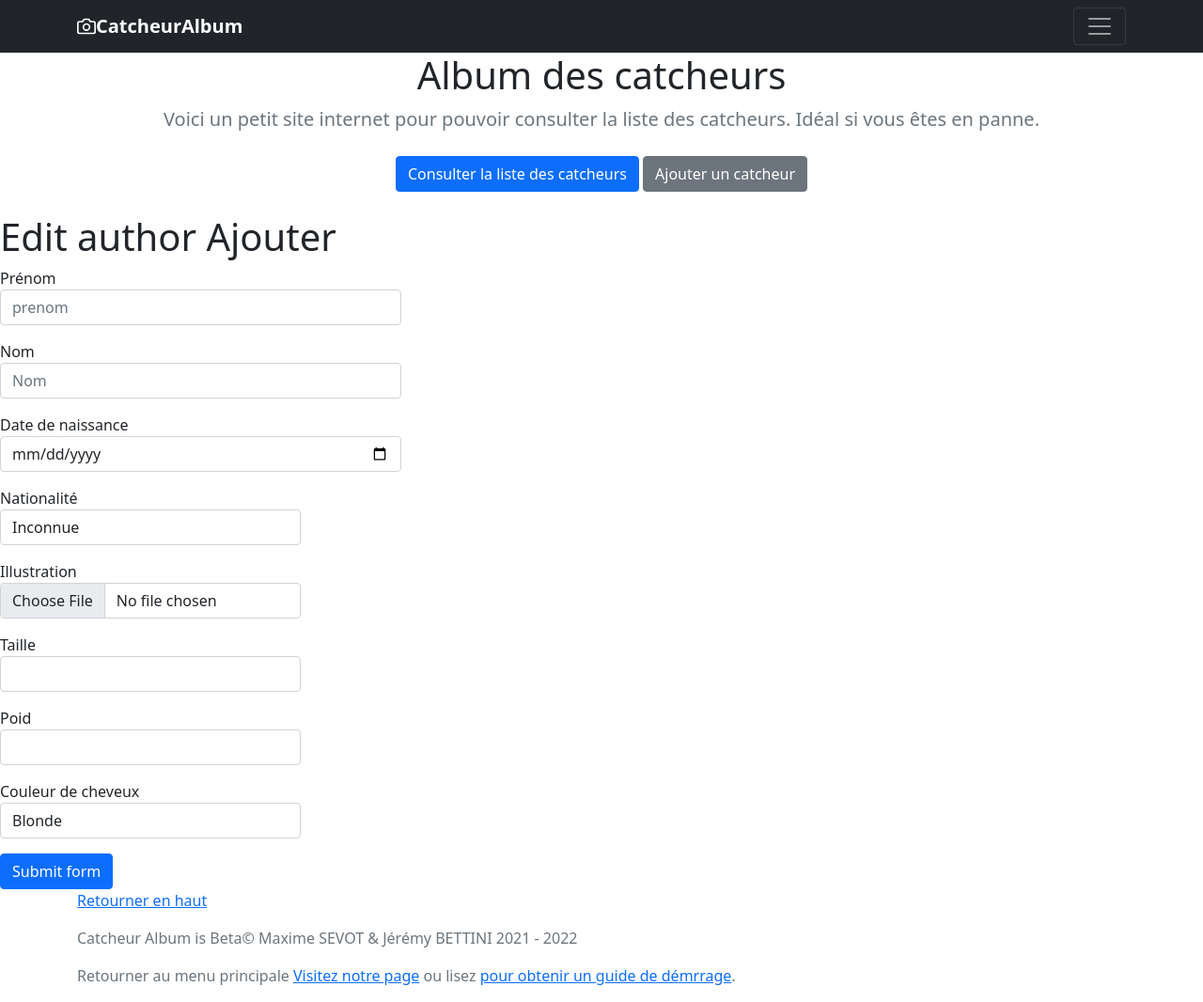
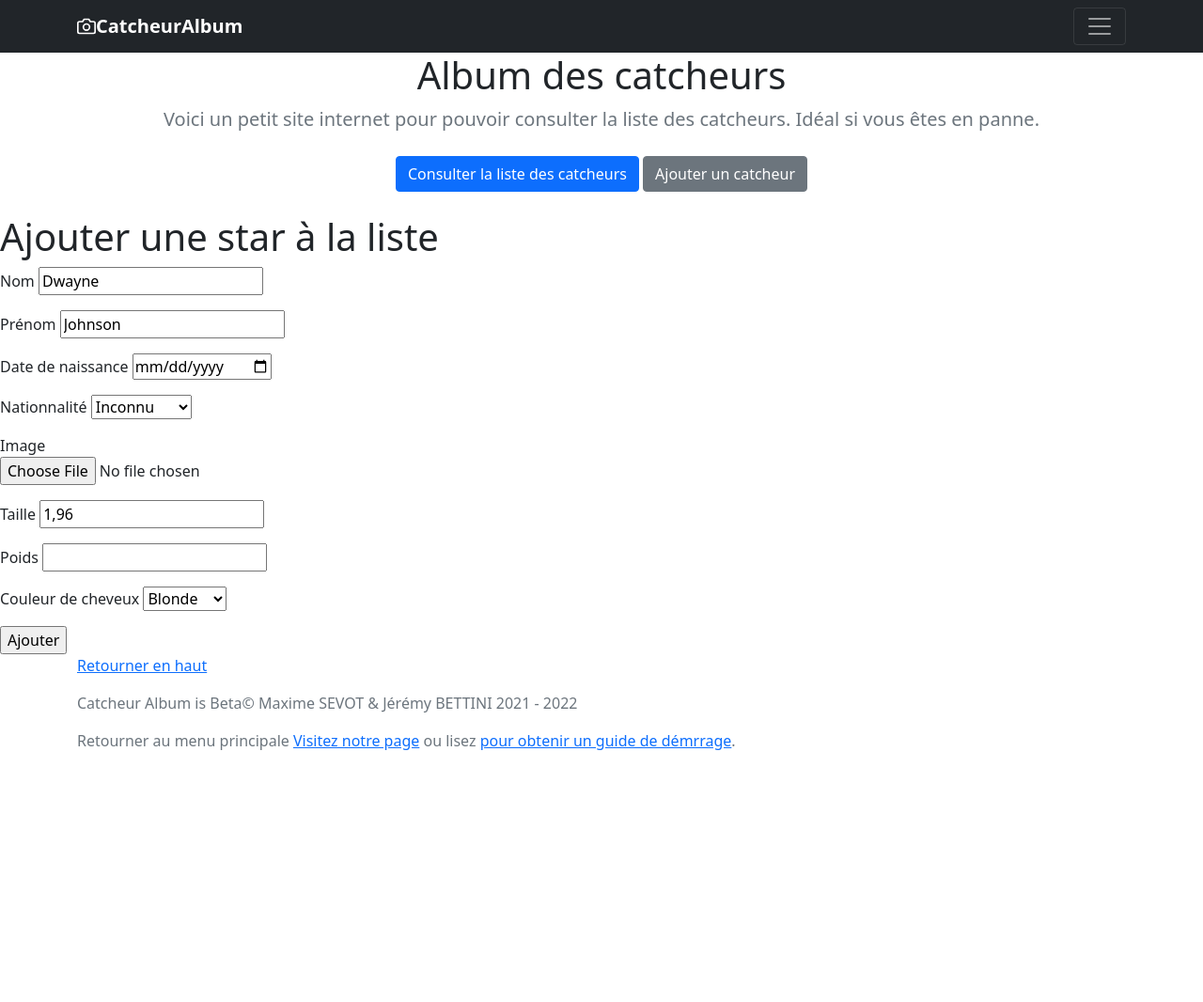
Before and after one commit to Asmeeeee/CatcheurPickerFlask, a Flask app: page /editModifier/1 in a window 1280 px wide. Shown: the whole page at 94% size. After the commit the page ends 798 px from the top, so only its background shows below. Run offline with Flask 2, Linux system fonts and the light colour scheme; data comes from the database, SQL or seed files in the repository; both versions use the stored data as it was after the commit; some libraries are stand-ins or nearby versions.

Commit message:
Début du mode d'édition

```diff
--- a/tuto/models.py
+++ b/tuto/models.py
@@ -8,7 +8,7 @@ def get_sample():
     return Star.query.limit(150).all()
 
 def get_star_detail(starid):
-    return Star.get(starid)
+    return Star.query.get_or_404(starid)
 
 def get_star_by_hair(couleur):
     return Star.query.filter(Star.starHair == couleur).all()
@@ -23,14 +23,14 @@ def get_star_by_origin(nationnalite="Americain"):
     return Star.query.filter(Star.starOrigin == nationnalite).all()
 
 def get_safe_mode():
-    return Star.query.filter(Star.starId == 1).all()
+    return Star.query.get_or_404(Star.starId == 1).all()
 
-def get_lastId():
-    max_id = db.session.query(func.max(Star.starId)).scalar()
-    return max_id + 1
+# def get_lastId():
+#     max_id = db.session.query(func.max(Star.starId)).scalar()
+#     return max_id + 1
 
-def get_user(id):
-    return Utilisateur.query.get_or_404(id)
+def get_star(id):
+    return Star.query.filter(Star.starId == id)
 
 class Utilisateur(db.Model):
     userId = db.Column(db.Integer, primary_key=True)
@@ -43,7 +43,7 @@ class Utilisateur(db.Model):
         return "<Utilisateur (%d) %s>" % (self.userName, self.userLastName)
 
 class Star(db.Model):
-    starId = db.Column(db.Integer, primary_key=True)
+    starId = db.Column(db.Integer, primary_key=True, autoincrement=True)
     starNom = db.Column(db.String(100))
     starPrenom = db.Column(db.String(100))
     starDateNaiss = db.Column(db.String(100), default="01-01-2000")
@@ -56,4 +56,4 @@ class Star(db.Model):
     userMail = db.Column(db.String(100), db.ForeignKey("utilisateur.userMail"))
 
     def __repr__(self):
-        return "<Star (%d) %s>" % (self.starNom, self.starPrenom)
+        return "%d %s %s %s %s %s %s %s %s" % (self.starId, self.starNom, self.starPrenom, self.starDateNaiss, self.starImg, self.starHair, self.starHeight, self.starWeight, self.starOrigin)
--- a/tuto/templates/edit/editModifier.html
+++ b/tuto/templates/edit/editModifier.html
@@ -2,31 +2,37 @@
 {% block main %}
 <head>
   <meta charset="utf-8">
-  <link rel="stylesheet" href="../../static/edit/editAjouter.css">
+  <link rel="stylesheet" href="/static/edit/editAjouter.css">
 </head>
 
-<h1>Edit author Ajouter</h1>
+<h1>Ajouter une star à la liste</h1>
 
-<form method="POST" class="needs-validation" novalidate >
+<form method="POST" action="{{ url_for('editAjouter') }}">
   <section>
   <div class="form-row">
     <div class="col-md-4 mb-3">
-      <label for="validationTooltip01">Prénom</label>
-      <input type="text" class="form-control" id="validationTooltip01" placeholder="prenom" value="" required>
+        <fieldset class="oui">
+          {{ form.nom.label }}
+          {{ form.nom(size=20) }}
+        </fieldset>
       <div class="valid-tooltip">
         Looks good!
       </div>
     </div>
     <div class="col-md-4 mb-3">
-      <label for="validationTooltip02">Nom</label>
-      <input type="text" class="form-control" id="validationTooltip02" placeholder="Nom" value="" required>
+      <fieldset class="oui">
+        {{ form.prenom.label }}
+        {{ form.prenom(size=20) }}
+      </fieldset>
       <div class="valid-tooltip">
         Looks good!
       </div>
     </div>
     <div class="col-md-4 mb-3">
-      <label for="validationTooltip02">Date de naissance</label>
-      <input type="date" class="form-control" id="validationTooltip02">
+      <fieldset class="oui">
+        {{ form.dateNaiss.label }}
+        {{ form.dateNaiss }}
+      </fieldset>
       <div class="valid-tooltip">
         Looks good!
       </div>
@@ -34,50 +40,44 @@
   </div>
   <div class="form-row">
     <div class="col-md-3 mb-3">
-      <label for="validationTooltip04">Nationalité</label>
-      <select name="nationalite" id="nationalite" class="form-control" id="validationTooltip04" required>
-        <option value="Inconnue">Inconnue</option>
-        <option value="Americain">Americain</option>
-        <option value="Africaine">Africaine</option>
-        <option value="Asiatique">Asiatique</option>
-        <option value="Mexicain">Mexicain</option>
-        <option value="Russe">Russe</option>
-        <option value="Francaise">Française</option>
-        <option value="Italienne">Italienne</option>
-    </select>
+      <fieldset class="oui">
+        {{ form.origin.label }}
+        {{ form.origin }}
+      </fieldset>
     </div>
     <div class="col-md-3 mb-3">
-      <label for="validationTooltip05">Illustration</label>
-      <input type="FILE" class="form-control" id="validationTooltip05">
+      <fieldset class="oui">
+        {{ form.img.label }}
+        {{ form.img }}
+      </fieldset>
       <div class="invalid-tooltip">
         Please provide a valid zip.
       </div>
     </div>
     <div class="col-md-3 mb-3">
-      <label for="validationTooltip05">Taille</label>
-      <input type="double" class="form-control" id="validationTooltip05" placehold= "1,60">
+      <fieldset class="oui">
+        {{ form.height.label }}
+        {{ form.height }}
+      </fieldset>
       <div class="invalid-tooltip">
       </div>
     </div>
     <div class="col-md-3 mb-3">
-      <label for="validationTooltip05">Poid</label>
-      <input type="double" class="form-control" id="validationTooltip05" placehold= "60">
+      <fieldset class="oui">
+        {{ form.weight.label }}
+        {{ form.weight }}
+      </fieldset>
       <div class="invalid-tooltip">
       </div>
     </div>
     <div class="col-md-3 mb-3">
-      <label for="validationTooltip04">Couleur de cheveux</label>
-      <select name="hair_color" id="hair_color" class="form-control" id="validationTooltip04" required>
-        <option value="Blonde">Blonde</option>
-        <option value="Brune">Brune</option>
-        <option value="Rousse">Rousse</option>
-        <option value="Noir">Noir</option>
-        <option value="Chauve">Chauve</option>
-        <option value="Fantaisie">Fantaisie</option>
-    </select>
+      <fieldset class="oui">
+        {{ form.hairColor.label }}
+        {{ form.hairColor }}
+      </fieldset>
     </div>
   </div>
 </section>
-  <button class="btn btn-primary" type="submit">Submit form</button>
+  {{ form.submit }}
 </form>
 {% endblock %}
--- a/tuto/views.py
+++ b/tuto/views.py
@@ -1,3 +1,4 @@
+from time import strftime
 from .app import app, db
 from flask import flash, render_template, redirect, url_for
 from .models import *
@@ -69,14 +70,13 @@ def editSupprimer():
 @app.route("/editAjouter", methods=['GET', 'POST'])
 def editAjouter():
     form = CreateStar()
-    nb = get_lastId()
     if form.img.data == "":
         img = "none.png"
     else :
         img = form.img.data
     if form.submit.data:
         try:
-            star = Star(starId=nb,
+            star = Star(
                         starNom=form.nom.data,
                         starPrenom=form.prenom.data,
                         starDateNaiss=form.dateNaiss.data,
@@ -95,16 +95,9 @@ def editAjouter():
     return render_template( '/edit/editAjouter.html', form=form )
 
 @app.route("/editModifier/<int:id>")
-def addStar(id=None):
-    nom = None
-    if id is None:
-        a = get_sample(id)
-        nom = a.name
-    else :
-        a = ("Salut", "Mon", "Pote")
-    print(id, a, nom)
-
-    f = CreateStar(id=id, name=nom)
+def editStar(id):
+    a = get_star_detail(id)
+    f = CreateStar(id=id, prenom=a.starPrenom, nom=a.starNom, img=a.starImg, height=a.starHeight)
     return render_template( "edit/editModifier.html", star = a, form = f)
 
 @app.route("/save/author/", methods=["POST"])
@@ -113,7 +106,7 @@ def save_author():
     # si on est en update d'author
     if f.id.data != "":
         id = int(f.id.data)
-        a = get_user(id)
+        a = get_star(id)
     else : # on n'a pas d'ID ==> création d'Author
         a = Utilisateur(userName=f.name.data)
         db.session.add(a)
```
Also changed, not shown: tuto.db, 1 other file.
